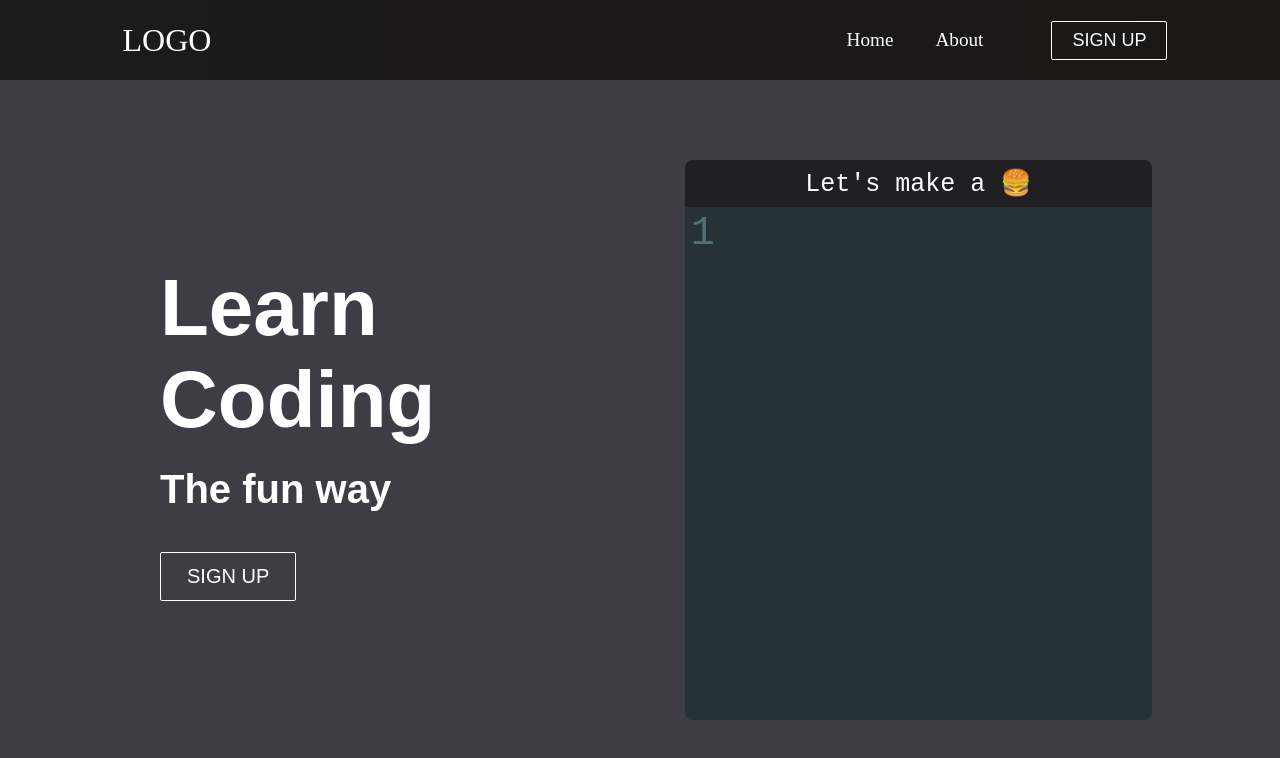
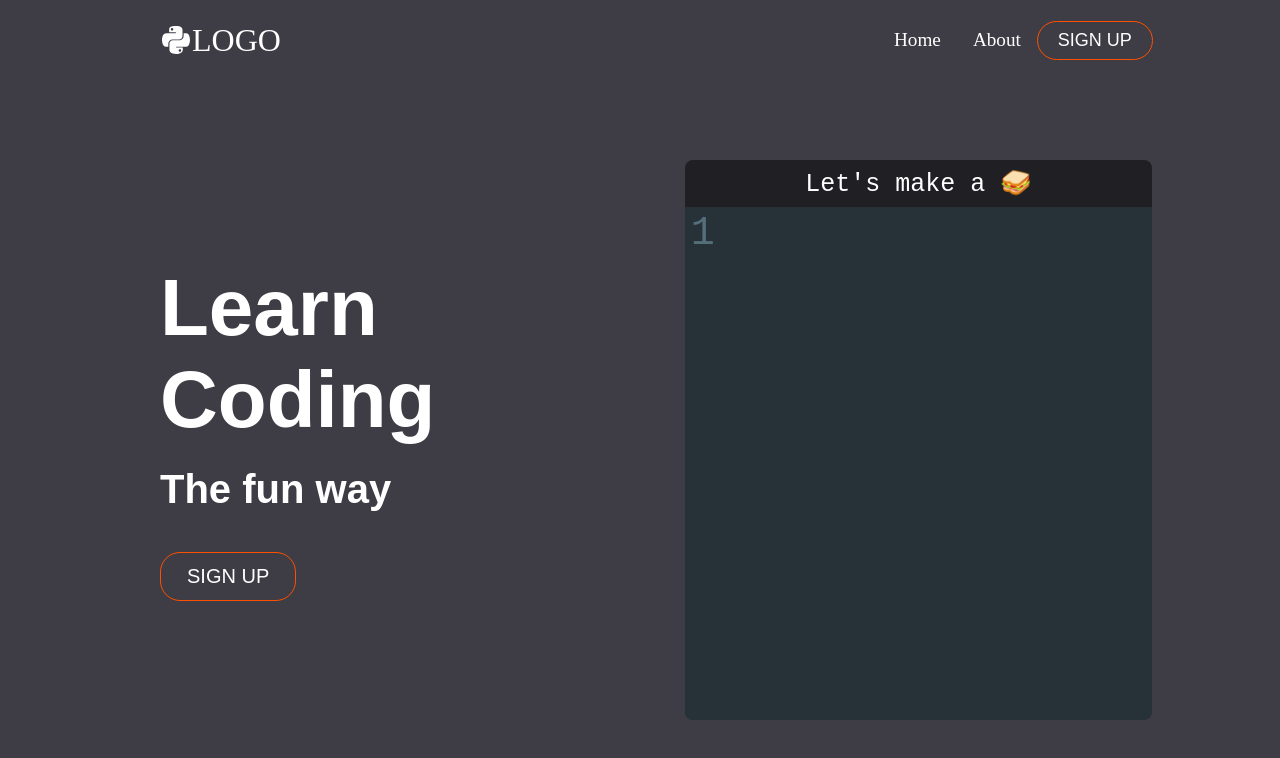
Before and after one commit to DilyanAntonov/PyKids-React, a React (Create React App) app: page / in a window 1280 px wide. Shown: the top 758 px of the page. Built offline with nearby package versions, Linux system fonts and the light colour scheme.

Commit message:
Updated Landing Page

```diff
--- a/package.json
+++ b/package.json
@@ -13,6 +13,7 @@
     "react": "^17.0.2",
     "react-codemirror2": "^7.2.1",
     "react-dom": "^17.0.2",
+    "react-icons": "^4.2.0",
     "react-router-dom": "^5.2.0",
     "react-scripts": "4.0.3",
     "web-vitals": "^1.1.1"
--- a/src/components/App.js
+++ b/src/components/App.js
@@ -3,6 +3,7 @@ import Navbar from './Navbar';
 import Editor from './Editor';
 import { Button } from './Button';
 import useLocalStorage from '../hooks/useLocalStorage'
+import { BrowserRouter } from 'react-router-dom';
 
 function App() {
 
@@ -10,9 +11,10 @@ function App() {
 
   return (
     <>
-      <div>
+      <BrowserRouter>
         <Navbar />
-        <div className="left-side pane">
+        <div className="left-side">
+          <div className="pane">
             <div className="main-text-block">
               <h1 className="main-text">Learn Coding</h1>
               <h3 className="secondary-text">The fun way</h3>
@@ -23,20 +25,20 @@ function App() {
                 >
                 SIGN UP
               </Button>
-
+            </div>
           </div>
         </div>
         <div className="right-side">
           <div className="pane">
             <Editor
               language="python"
-            displayName="Let's make a 🍔"
+              displayName="Let's make a 🥪"
               value={python}
               onChange={setPython}
             />
           </div>
         </div>
-    </div>
+    </BrowserRouter>
     </>
   );
 }
--- a/src/components/Button.css
+++ b/src/components/Button.css
@@ -1,13 +1,15 @@
 :root {
     --primary: #fff;
+    --secondary: #fe5000;
   }
 
   .btn {
     padding: 8px 20px;
-    border-radius: 2px;
+    border-radius: 20px;
     outline: none;
     border: none;
     cursor: pointer;
+    white-space: nowrap;
   }
 
   .btn--primary {
@@ -18,9 +20,9 @@
 
   .btn--outline {
     background-color: transparent;
-    color: #fff;
+    color: var(--primary);
     padding: 8px 20px;
-    border: 1px solid var(--primary);
+    border: 1px solid var(--secondary);
     transition: all 0.3s ease-out;
   }
 
@@ -34,10 +36,24 @@
     font-size: 20px;
   }
 
+  .btn--mobile {
+      text-align: center;
+      border-radius: 4px;
+      width: 80%;
+      text-decoration: none;
+      font-size: 24px;
+      background-color: transparent;
+      color: white;
+      padding: 14px 20px;
+      border: 1px solid white;
+      transition: all 0.3s ease-out;
+  }
+
   .btn--large:hover,
-  .btn--medium:hover {
+  .btn--medium:hover,
+  .btn--mobile:hover {
     transition: all 0.3s ease-out;
-    background: #fff;
-    color: #242424;
+    background: var(--secondary);
+    color: #fff;
     transition: 250ms;
   }
--- a/src/components/Button.js
+++ b/src/components/Button.js
@@ -16,7 +16,7 @@ import { Link, BrowserRouter  } from 'react-router-dom';
 
 const STYLES = ['btn--primary', 'btn--outline', 'btn--test'];
 
-const SIZES = ['btn--medium', 'btn--large'];
+const SIZES = ['btn--medium', 'btn--large', 'btn--mobile'];
 
 export const Button = ({
   children,
@@ -32,8 +32,6 @@ export const Button = ({
   const checkButtonSize = SIZES.includes(buttonSize) ? buttonSize : SIZES[0];
 
   return (
-    <BrowserRouter>
-        <Link to='/sign-up' className='btn-mobile'>
         <button
             className={`btn ${checkButtonStyle} ${checkButtonSize}`}
             onClick={onClick}
@@ -41,7 +39,5 @@ export const Button = ({
         >
             {children}
         </button>
-        </Link>
-    </BrowserRouter>
   );
 };
--- a/src/components/Editor.js
+++ b/src/components/Editor.js
@@ -32,7 +32,8 @@ export default function Editor(props) {
                     mode: language,
                     theme: 'material',
                     lineNumbers: true,
-                    indentUnit: 20
+                    indentUnit: 20,
+                    value: "🥪 = [🍞,🥓,🧀]\n🥪 += 🍅\n\nprint(🥪)\n\n\n\n\n\n"
                 }}
             />
         </div>
--- a/src/components/Navbar.css
+++ b/src/components/Navbar.css
@@ -1,27 +1,21 @@
 .navbar {
-    background: linear-gradient(90deg, rgb(28, 27, 27) 0%, rgb(26, 23, 23) 100%);
+  background-color: hsl(255, 6%, 25%);
     height: 80px;
     display: flex;
-    justify-content: center;
-    align-items: center;
     font-size: 1.2rem;
     position: sticky;
-    top: 0;
-    z-index: 999;
+    padding-left: 10rem;
   }
 
   .navbar-container {
     display: flex;
-    justify-content: center;
-    align-items: center;
+    justify-content: space-between;
     height: 80px;
-    max-width: 1500px;
   }
 
   .navbar-logo {
     color: #fff;
     justify-self: start;
-    margin-left: 10px;
     cursor: pointer;
     text-decoration: none;
     font-size: 2rem;
@@ -29,20 +23,15 @@
     align-items: center;
   }
 
-  .fa-typo3 {
-    margin-left: 0.5rem;
-    font-size: 1.8rem;
-  }
-
   .nav-menu {
-    display: grid;
-    grid-template-columns: repeat(4, auto);
-    grid-gap: 10px;
+    display: flex;
+    align-items: center;
+    justify-content: center;
     list-style: none;
     text-align: center;
-    width: 60vw;
     justify-content: end;
-    margin-right: 2rem;
+    width: 100vw;
+    margin-left: -28rem;
   }
 
   .nav-item {
--- a/src/components/Navbar.js
+++ b/src/components/Navbar.js
@@ -1,6 +1,7 @@
 import React, { useState, useEffect } from 'react';
 import { Button } from './Button';
 import { Link, BrowserRouter } from 'react-router-dom';
+import { FaBars, FaTimes, FaPython } from 'react-icons/fa'
 import './Navbar.css';
 
 function Navbar() {
@@ -25,18 +26,19 @@ function Navbar() {
   window.addEventListener('resize', showButton);
 
   return (
-    <BrowserRouter>
       <nav className='navbar'>
         <div className='navbar-container'>
           <Link to='/' className='navbar-logo' onClick={closeMobileMenu}>
+            <FaPython className="navbar-logo" />
             LOGO
           </Link>
           <div className='menu-icon' onClick={handleClick}>
-            <i className={click ? 'fas fa-times' : 'fas fa-bars'} />
+            {click ? <FaTimes/> : <FaBars/>}
           </div>
           <ul className={click ? 'nav-menu active' : 'nav-menu'}>
             <li className='nav-item'>
-              <Link to='/' className='nav-links' onClick={closeMobileMenu}>
+              <Link to='/' className='nav-links' onClick={closeMobileMenu}
+              >
                 Home
               </Link>
             </li>
@@ -58,11 +60,11 @@ function Navbar() {
                 Sign Up
               </Link>
             </li>
+            <Button buttonStyle='btn--outline'>SIGN UP</Button>
           </ul>
-          {button && <Button buttonStyle='btn--outline'>SIGN UP</Button>}
         </div>
+
       </nav>
-    </BrowserRouter>
   );
 }
 
```
Also changed, not shown: src/index.css (line endings or trailing spaces), 1 other file (tests, documents, lock files or other folders). Lines whose indentation alone changed are shown as unchanged.
